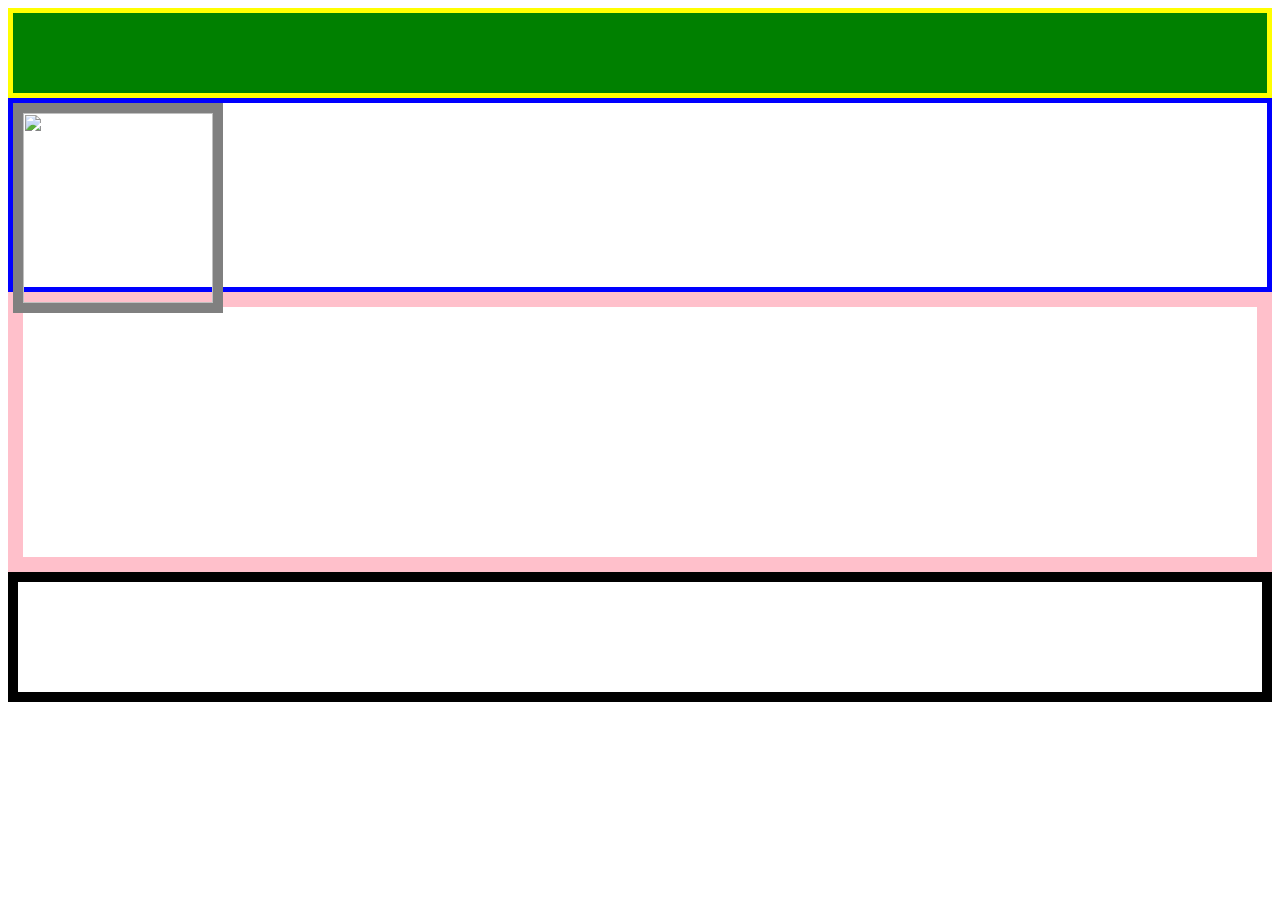
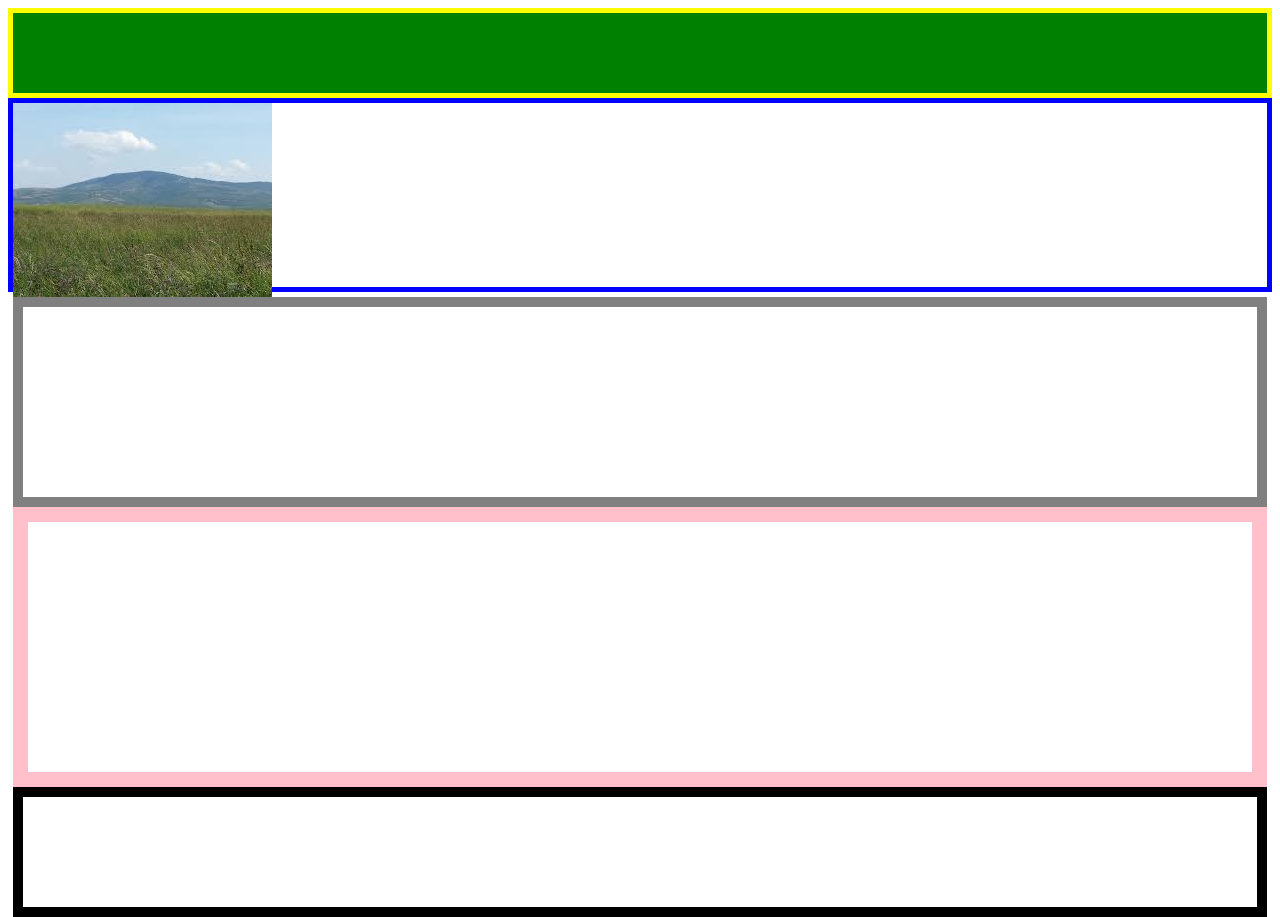
Before and after one commit to rares1234567x/rares1234567x.github.io, a plain HTML site: page balbal.html in a window 1280 px wide. Before the commit the page ends 800 px from the top, so only its background shows below. Drawn offline with Linux system fonts and the light colour scheme.

Commit message:
Add files via upload

```diff
--- a/balbal.html
+++ b/balbal.html
@@ -6,7 +6,7 @@
 	 <div>
 	 <div style="height: 80px; border:5px solid yellow; background-color:green;"></div>
 	 <div style="height: 184px; border:5px solid blue; ;">
-	 <img src
+	 <img src="baluu.jpg"align=center</div>
 	 <div style="height: 190px; border:10px solid gray; ;"> </div>
 	 <div style="height: 250px; border:15px solid pink; ;"> </div>
 	 <div style="height: 110px; border:10px solid black; ;"> </div>
```
